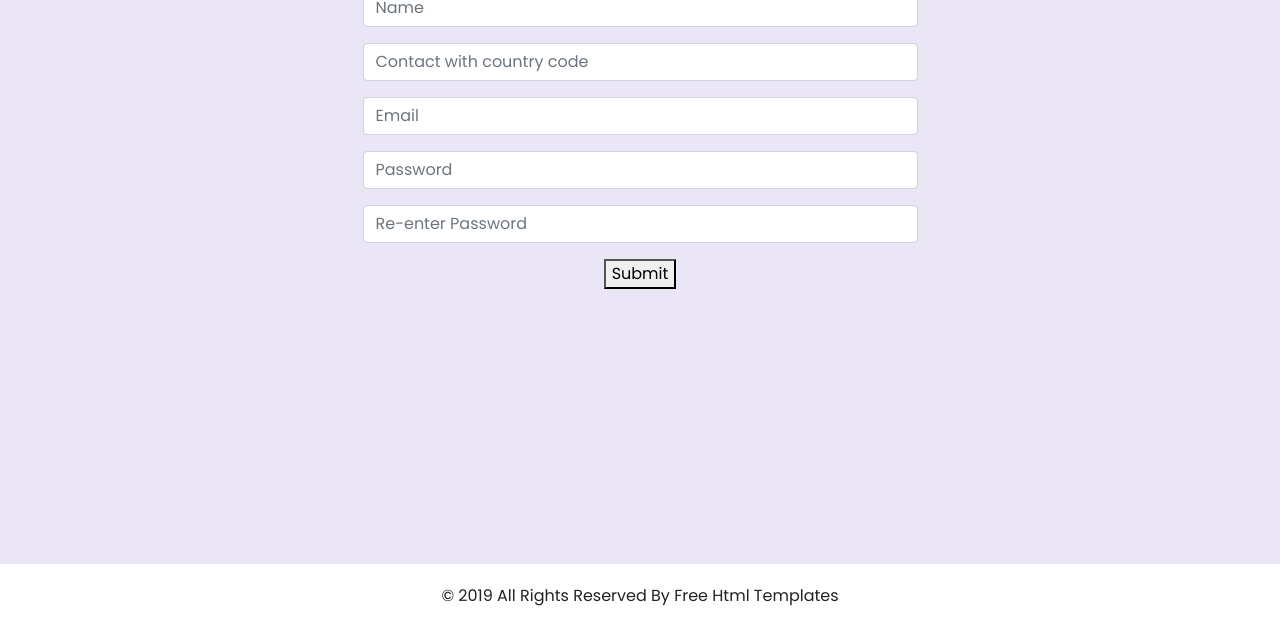
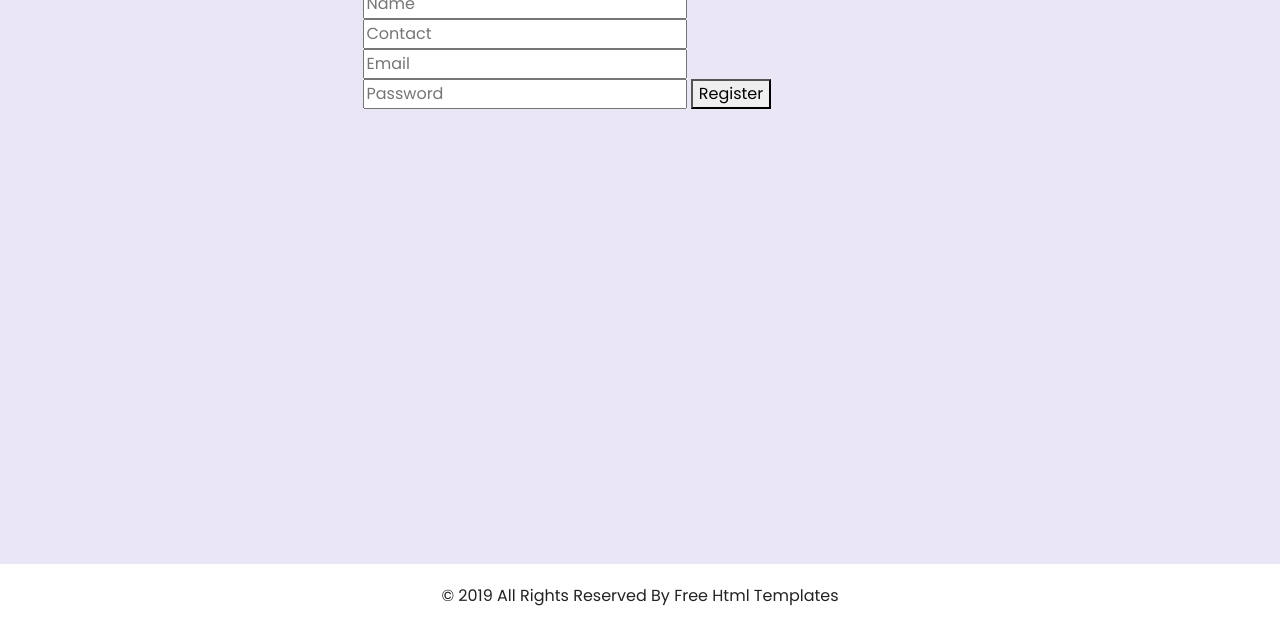
Before and after one commit to akash9550059637/ewaste-facility.github.io, a plain HTML site: page register.html in a window 1280 px wide. Shown: the part 220-848 px from the top of the page. Drawn offline with nearby package versions, Linux system fonts and the light colour scheme.

Commit message:
Update register.html
updated from tags

```diff
--- a/register.html
+++ b/register.html
@@ -73,26 +73,17 @@
           <div class="col-md-6 offset-md-3">
             <div class="register_container">
               <h2>User Registration</h2>
-              <form action="#" method="post">
-                <div class="form-group">
-                  <input type="text" class="form-control" placeholder="Name" required="">
-                </div>
-                <div class="form-group">
-                  <input type="tel" class="form-control" placeholder="Contact with country code" required="">
-                </div>
-                <div class="form-group">
-                  <input type="email" class="form-control" placeholder="Email" required="">
-                </div>
-                <div class="form-group">
-                  <input type="password" class="form-control" placeholder="Password" required="">
-                </div>
-                <div class="form-group">
-                  <input type="password" class="form-control" placeholder="Re-enter Password" required="">
-                </div>
-                <div class="d-flex justify-content-center">
-                  <button type="button">Submit</button>
-                </div>
-              </form>
+              <!-- register.html -->
+
+<form action="/register" method="post">
+    <input type="text" name="name" placeholder="Name" required>
+    <input type="text" name="contact" placeholder="Contact" required>
+    <input type="email" name="email" placeholder="Email" required>
+    <input type="password" name="password" placeholder="Password" required>
+    <!-- Add more fields as needed -->
+    <button type="submit">Register</button>
+</form>
+
             </div>
           </div>
         </div>
```
